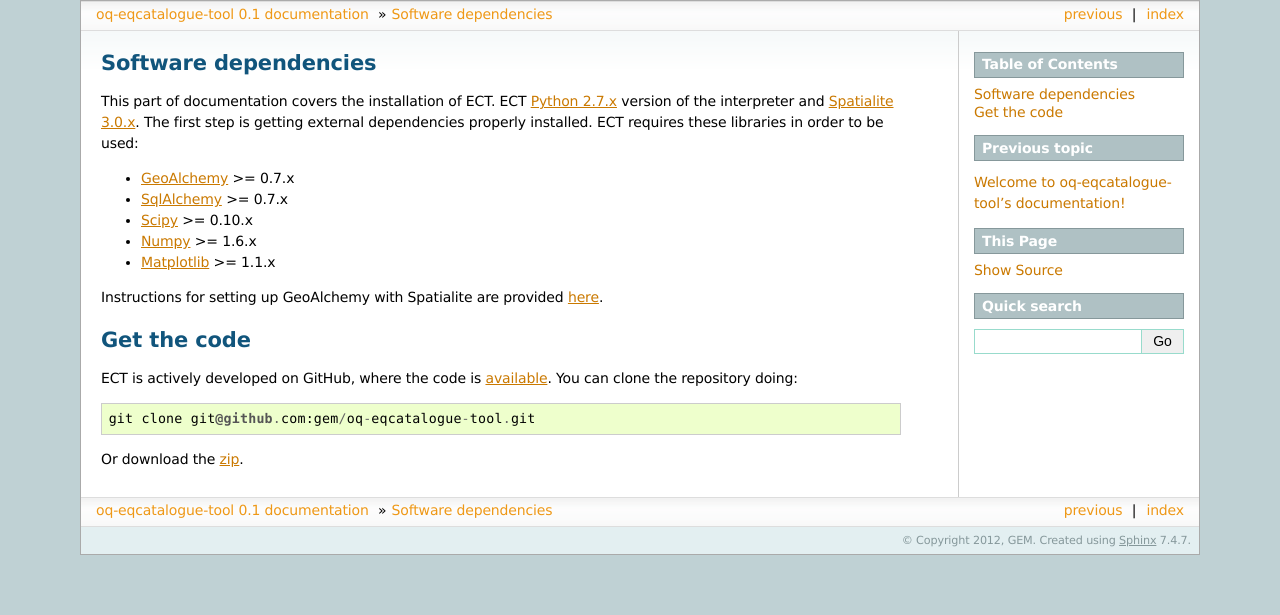
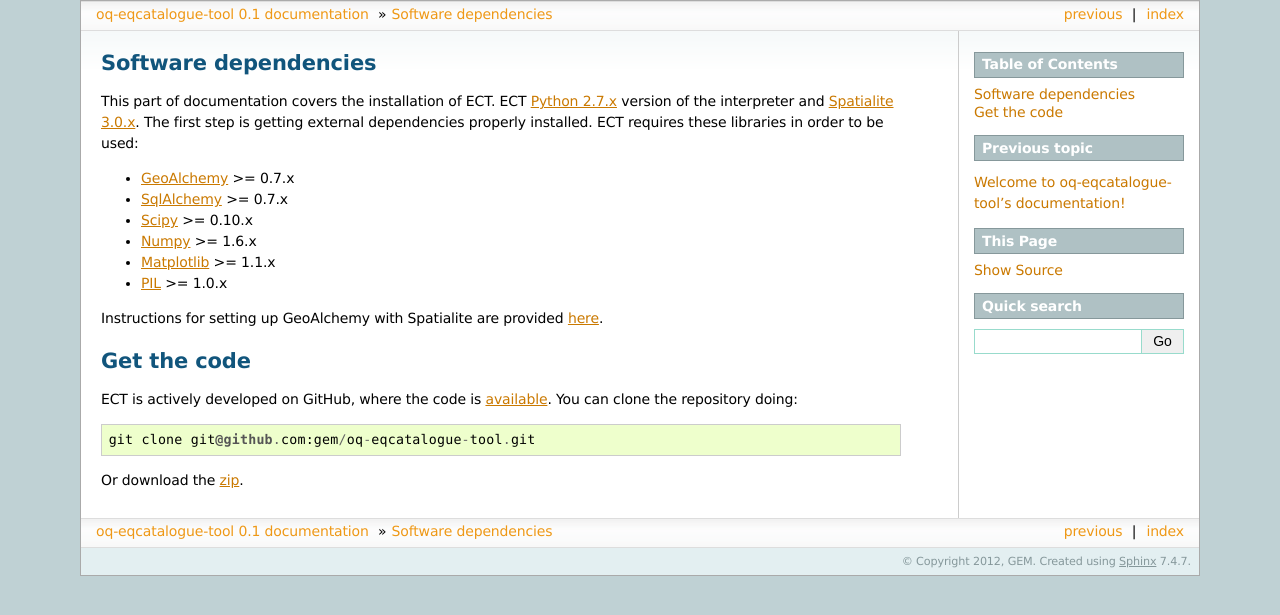
Before and after one commit to preinh/oq-eqcatalogue-tool, a Sphinx documentation site: the page built from docs/source/dev/requirements.rst, in a window 1280 px wide. Shown: the top 615 px of the page. Built offline with Sphinx 7.4.7, drawn with Linux system fonts in a browser that asks for light colours; formulas are drawn with MathJax 3.

Commit message:
added PIL dependency url

```diff
--- a/docs/source/dev/requirements.rst
+++ b/docs/source/dev/requirements.rst
@@ -13,6 +13,7 @@ ECT requires these libraries in order to be used:
 * Scipy_ >= 0.10.x
 * Numpy_ >= 1.6.x
 * Matplotlib_ >= 1.1.x
+* PIL_ >= 1.0.x
 
 Instructions for setting up GeoAlchemy with Spatialite are provided here_.
 
@@ -37,4 +38,5 @@ Or download the
 .. _Scipy: http://www.scipy.org/
 .. _Numpy: http://numpy.org/
 .. _Matplotlib: http://matplotlib.sourceforge.net/
+.. _PIL: http://www.pythonware.com/products/pil/
 .. _here: http://www.geoalchemy.org/usagenotes.html#notes-for-spatialite
```
